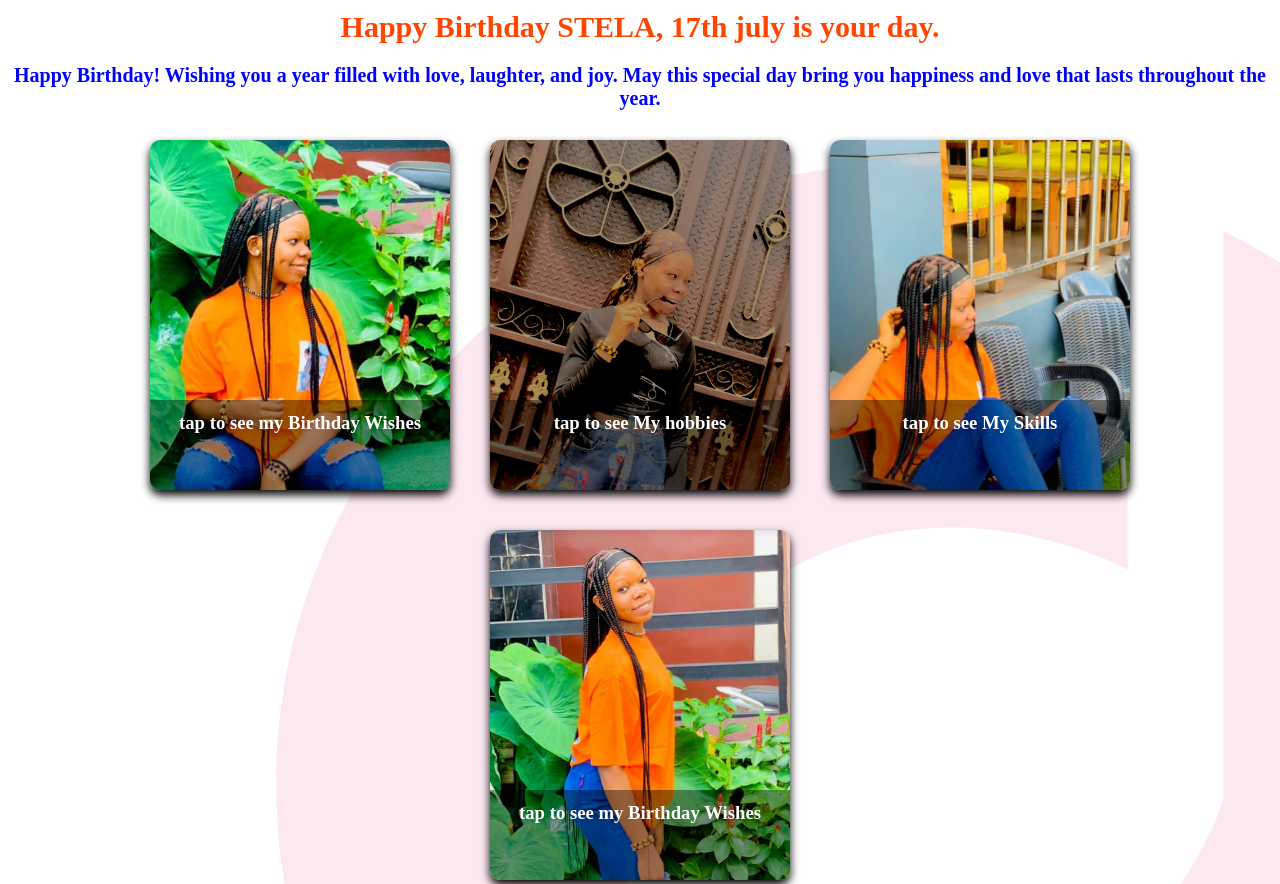
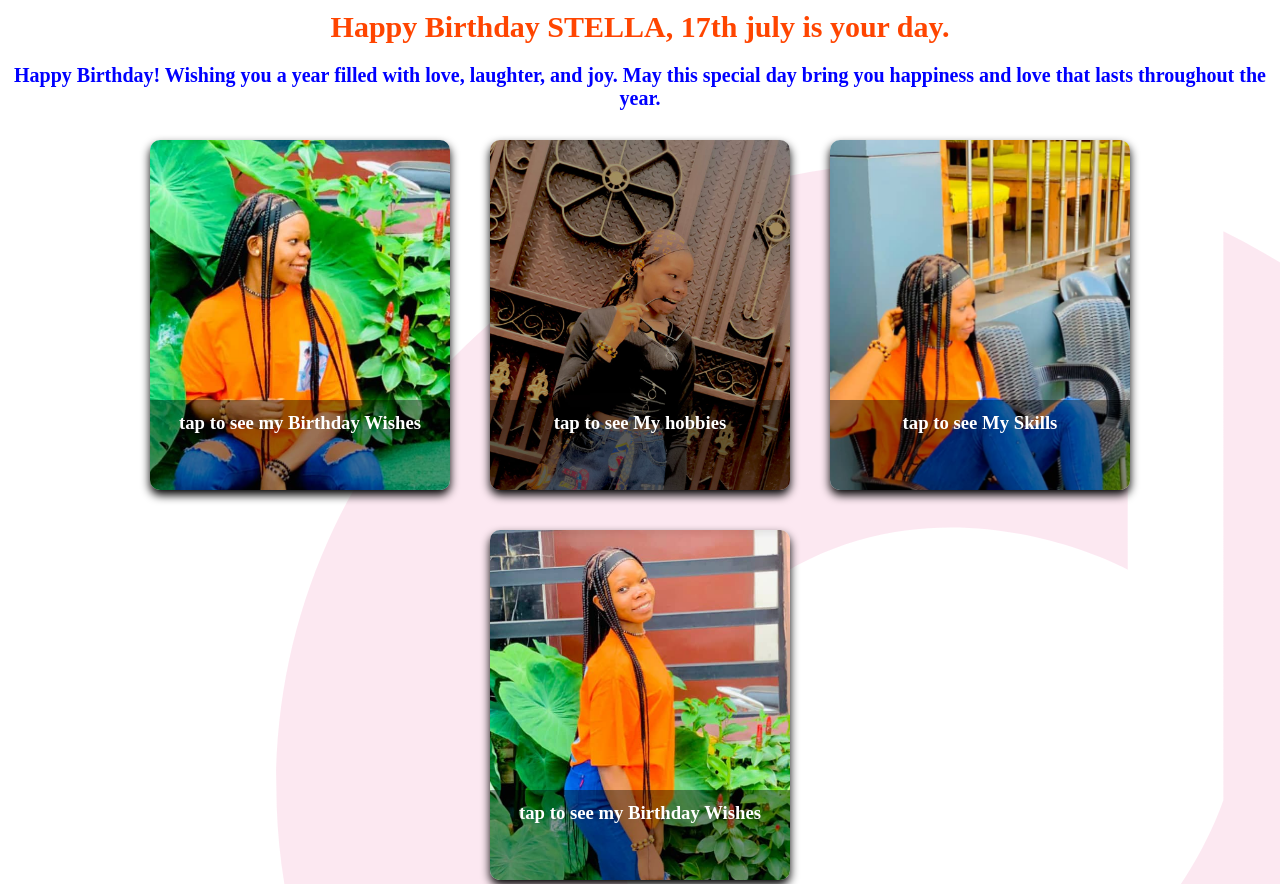
Before and after one commit to chidubem-edtech/birthday-site, a plain HTML site: page index.html in a window 1280 px wide. Shown: the top 884 px of the page. Drawn offline with Linux system fonts and the light colour scheme; files whose address does not match are found by name.

Commit message:
Update index.html
edited name

```diff
--- a/index.html
+++ b/index.html
@@ -11,7 +11,7 @@
 
 
     <div class="card first">
-        <h1 class="intro">Happy Birthday STELA, 17th july is your day.</h1>
+        <h1 class="intro">Happy Birthday STELLA, 17th july is your day.</h1>
         <p class="gyrate">Happy Birthday! Wishing you a year filled with love, laughter, and joy. May this special day bring you happiness and love that lasts throughout the year.</p>
 
 
```
